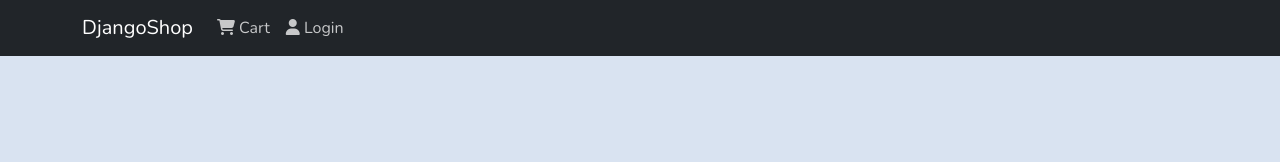
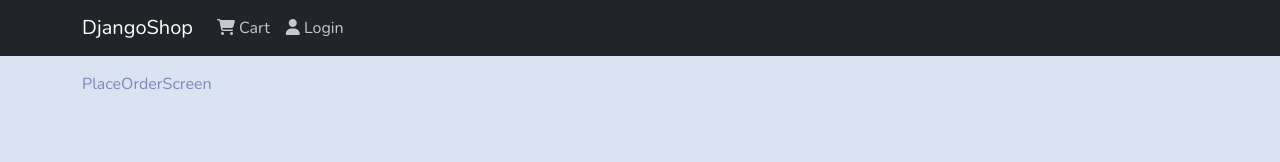
Before and after one commit to SilvesterSpath/django_shop, a React (Create React App) app in the folder frontend/: page /placeorder in a window 1280 px wide. Shown: the top 162 px of the page. Built offline with nearby package versions, Linux system fonts and the light colour scheme.

Commit message:
place order screen init

```diff
--- a/frontend/src/App.js
+++ b/frontend/src/App.js
@@ -11,6 +11,7 @@ import RegisterScreen from './screens/RegisterScreen';
 import ProfileScreen from './screens/ProfileScreen';
 import ShippingScreen from './screens/ShippingScreen';
 import PaymentScreen from './screens/PaymentScreen';
+import PlaceOrderScreen from './screens/PlaceOrderScreen';
 
 function App() {
   return (
@@ -25,6 +26,7 @@ function App() {
             <Route path='/profile' element={<ProfileScreen />} />
             <Route path='/shipping' element={<ShippingScreen />} />
             <Route path='/payment' element={<PaymentScreen />} />
+            <Route path='/placeorder' element={<PlaceOrderScreen />} />
             <Route path='/products/:id' element={<ProductScreen />} exact />
             <Route path='/cart/:id?' element={<CartScreen />} />
           </Routes>
--- /dev/null
+++ b/frontend/src/screens/PlaceOrderScreen.jsx
@@ -0,0 +1,13 @@
+import React, { useState } from 'react';
+import FormContainer from '../components/FormContainer';
+import { Button, Row, Col, ListGroup, Image, Card } from 'react-bootstrap';
+import { useDispatch, useSelector } from 'react-redux';
+import { saveShippingAddress } from '../actions/cartActions';
+import { useNavigate } from 'react-router-dom';
+import CheckoutSteps from '../components/CheckoutSteps';
+
+const PlaceOrderScreen = () => {
+  return <div>PlaceOrderScreen</div>;
+};
+
+export default PlaceOrderScreen;
```
